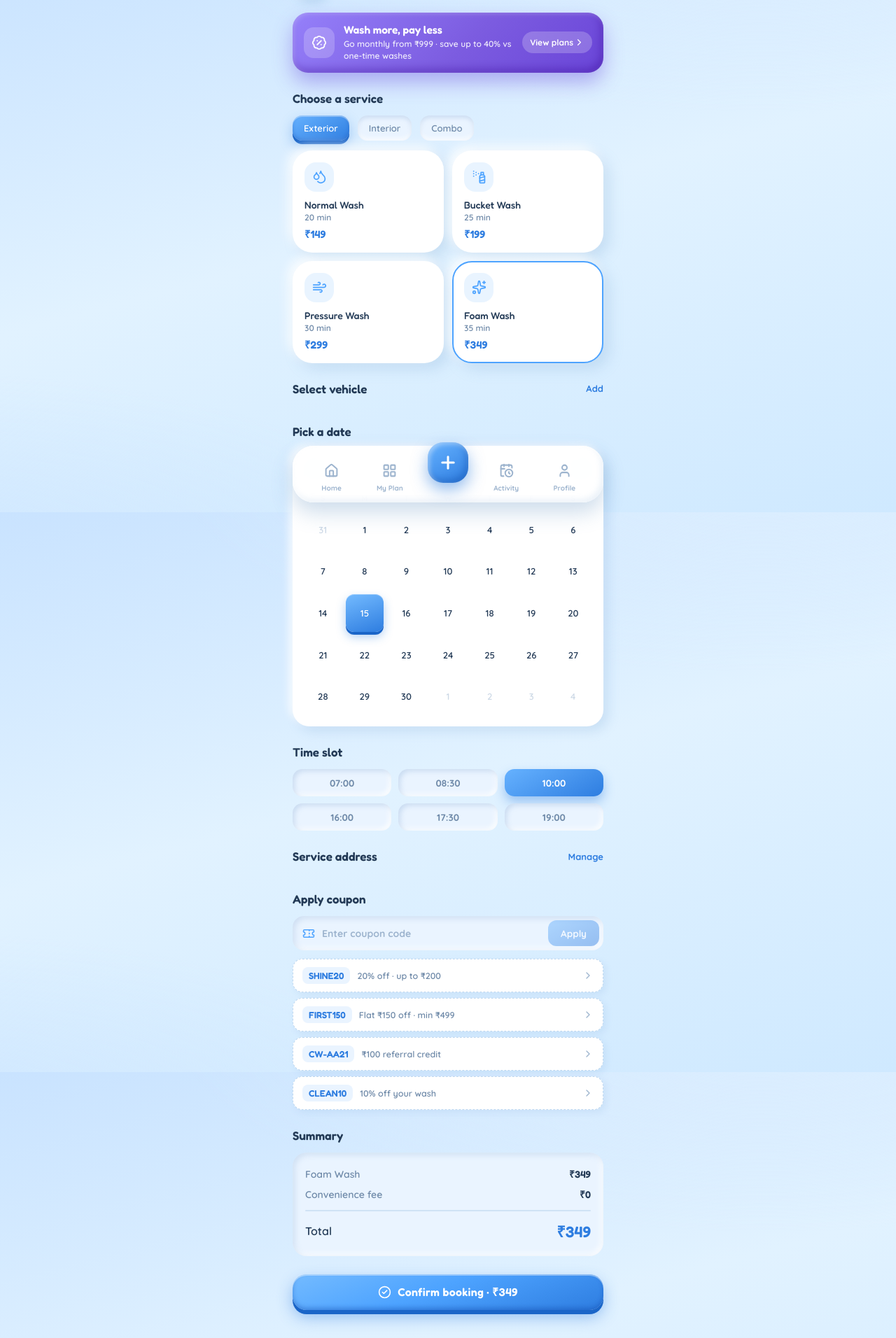
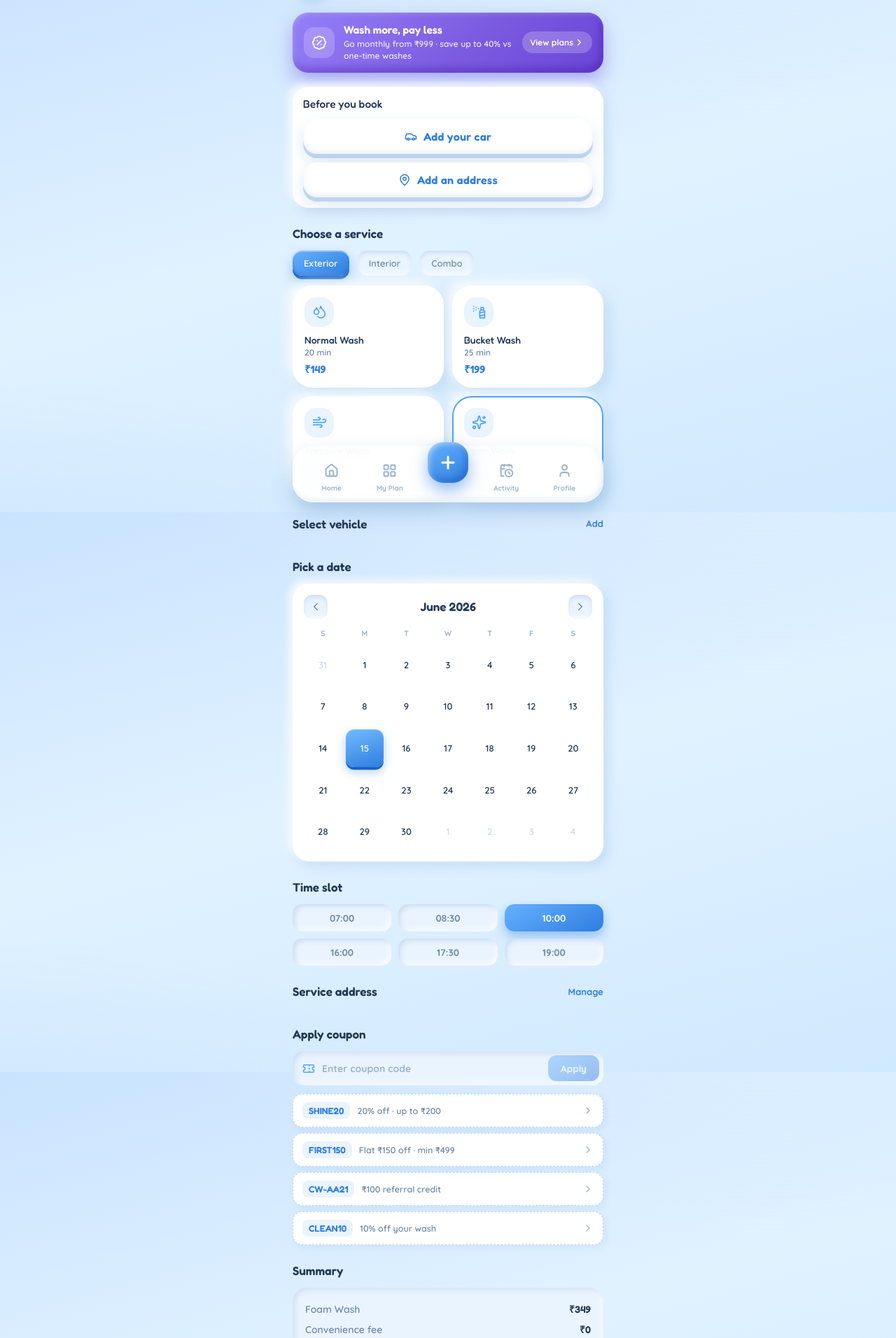
Before and after one commit to soumyaguptaworks-hash/daily-car-wash, a React (Vite) app: page /book in a window 1280 px wide. Shown: the part 68-1980 px from the top of the page at 70% size. Built offline with nearby package versions, Linux system fonts and the light colour scheme.

Commit message:
feat: gate single-wash booking on having a car + address

```diff
--- a/src/pages/Book.jsx
+++ b/src/pages/Book.jsx
@@ -47,7 +47,12 @@ export default function Book() {
   const discount = applied?.discount || 0;
   const total = Math.max(0, price - discount);
 
+  const needsVehicle = vehicles.length === 0;
+  const needsAddress = addresses.length === 0;
+  const notReady = needsVehicle || needsAddress;
+
   const confirm = () => {
+    if (notReady) return;
     const addr = addresses.find((a) => a.id === addrId);
     addBooking({
       kind: 'onetime', title: svc.name, vehicleId: vehId,
@@ -71,6 +76,23 @@ export default function Book() {
           </span>
           <span className={s.planPromoCta}>View plans <ChevronRight size={15} /></span>
         </button>
+      )}
+
+      {/* before-you-book gate */}
+      {notReady && (
+        <div className={s.tile} style={{ marginBottom: 18, flexDirection: 'column', alignItems: 'stretch', gap: 12 }}>
+          <div className={s.tileTitle}>Before you book</div>
+          {needsVehicle && (
+            <ClayButton full variant="soft" onClick={() => nav('/vehicles')}>
+              <Car size={18} /> Add your car
+            </ClayButton>
+          )}
+          {needsAddress && (
+            <ClayButton full variant="soft" onClick={() => nav('/addresses')}>
+              <MapPin size={18} /> Add an address
+            </ClayButton>
+          )}
+        </div>
       )}
 
       {/* category + service */}
@@ -214,7 +236,7 @@ export default function Book() {
       </Section>
 
       <Section>
-        <ClayButton full onClick={confirm}><CheckCircle2 size={19} /> Confirm booking · {inr(total)}</ClayButton>
+        <ClayButton full disabled={notReady} onClick={confirm}><CheckCircle2 size={19} /> {notReady ? 'Add car & address to book' : `Confirm booking · ${inr(total)}`}</ClayButton>
       </Section>
     </Page>
   );
```
